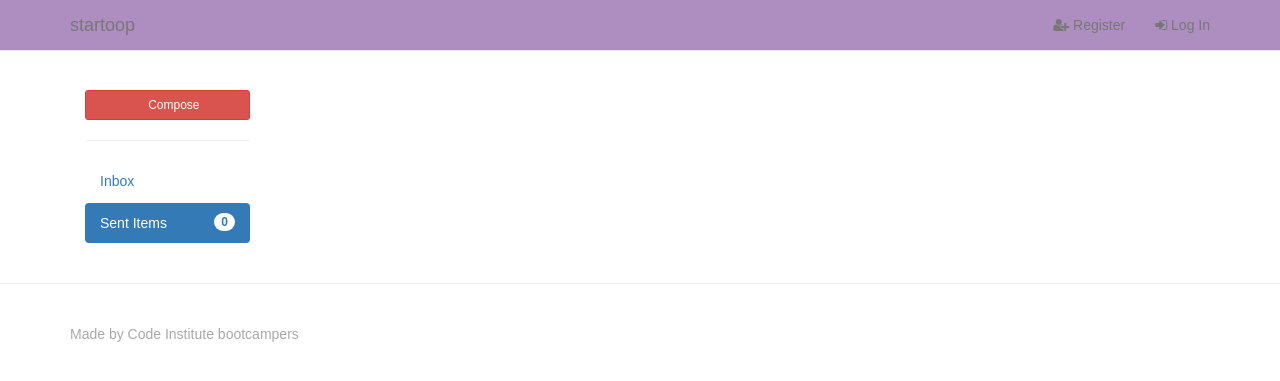
After one commit to wolfenchic/messengerApp, a Django app: template messenger/templates/messenger/sent_items.html in a window 1280 px wide. The commit adds this page. Shown: the top 381 px of the page. Run offline with Django 3.2, Linux system fonts and the light colour scheme; the template is opened without the code that fills it, so the values that code supplies are empty; parts of the project's set-up code (start-up, migrations or seed data) failed here and were passed over; some libraries are stand-ins or nearby versions; some web fonts are replaced.

Commit message:
compose and sent message html

```diff
--- /dev/null
+++ b/messenger/templates/messenger/sent_items.html
@@ -0,0 +1,42 @@
+{% extends 'base.html' %}
+{% load staticfiles %}
+
+{% block styles %}
+    {{ block.super }}
+    <link rel="stylesheet" href="{% static 'messenger/style.css' %}">
+{% endblock styles %}
+
+{% block content %}
+<div class="container">
+    <br><br>
+
+    <div class="row">
+        <div class="col-sm-3 col-md-2">
+            <a href="{% url 'compose_message' %}" class="btn btn-danger btn-sm btn-block" role="button"><i class="glyphicon glyphicon-edit"></i> Compose</a>
+            <hr>
+            <ul class="nav nav-pills nav-stacked">
+                <li><a href="{% url 'inbox' %}">Inbox</a></li>
+                <li class="active"><a href="#"><span class="badge pull-right">{{ user.messages_sent.all|length }}</span> Sent Items </a>
+                </li>
+            </ul>
+        </div>
+        <div class="col-sm-9 col-md-10">
+                        <div class="tab-content">
+                <div class="tab-pane fade in active" id="home">
+                    <div class="list-group">
+
+                        {% for message in user.messages_sent.all %}
+                        <a href="{% url 'view_message' message.id %}" class="list-group-item">
+                            <span class="glyphicon glyphicon-star-empty"></span><span class="name" style="min-width: 120px;
+                                display: inline-block;">{{ message.recipient.username }}</span> <span class="">{{ message.subject }}</span>
+                            <span class="text-muted" style="font-size: 11px;">- {{ message.body }}</span> <span class="badge">12:10 AM</span> <span class="pull-right"></span></a>
+                        {% endfor %}
+
+                    </div>
+                </div>
+
+            </div>
+        </div>
+    </div>
+</div>
+{% endblock content %}
--- a/messenger/urls.py
+++ b/messenger/urls.py
@@ -4,4 +4,6 @@ from .views import *
 urlpatterns = [
     url(r'^inbox/', inbox, name='inbox'),
     url(r'^mail/(\d+)', message, name='view_message'),
+    url(r'^sent/', sent, name='sent'),
+    url(r'^message/compose', compose_message, name='compose_message'),
 ]
```
Also changed, not shown: messenger/templates/messenger/compose_message.html (added, +13 -0 lines), messenger/views.py (+21 -1 lines), messenger/templates/messenger/mail.html (line endings or trailing spaces).
